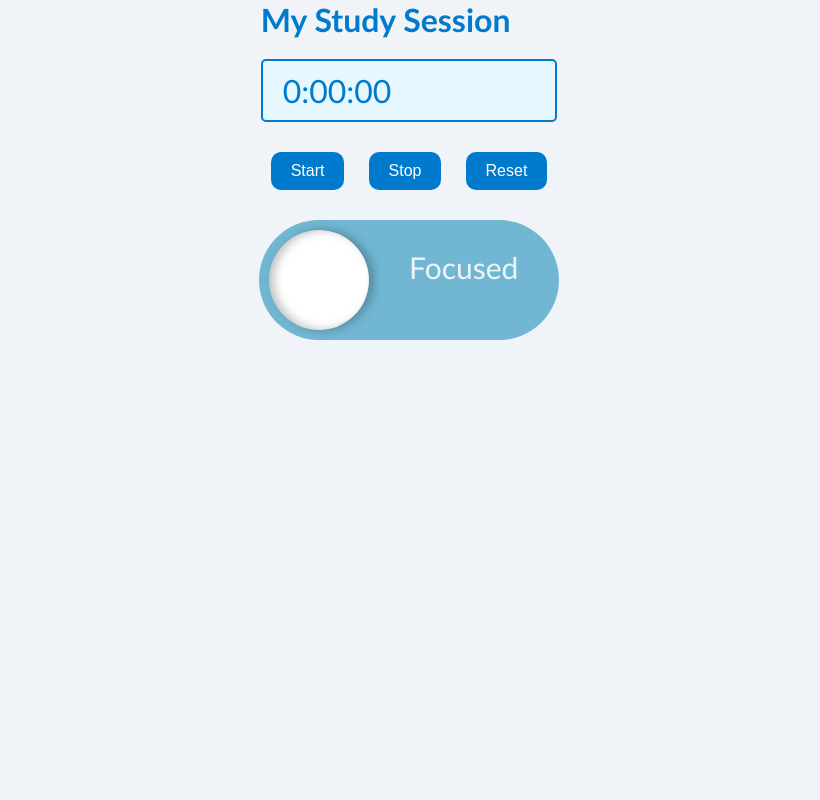
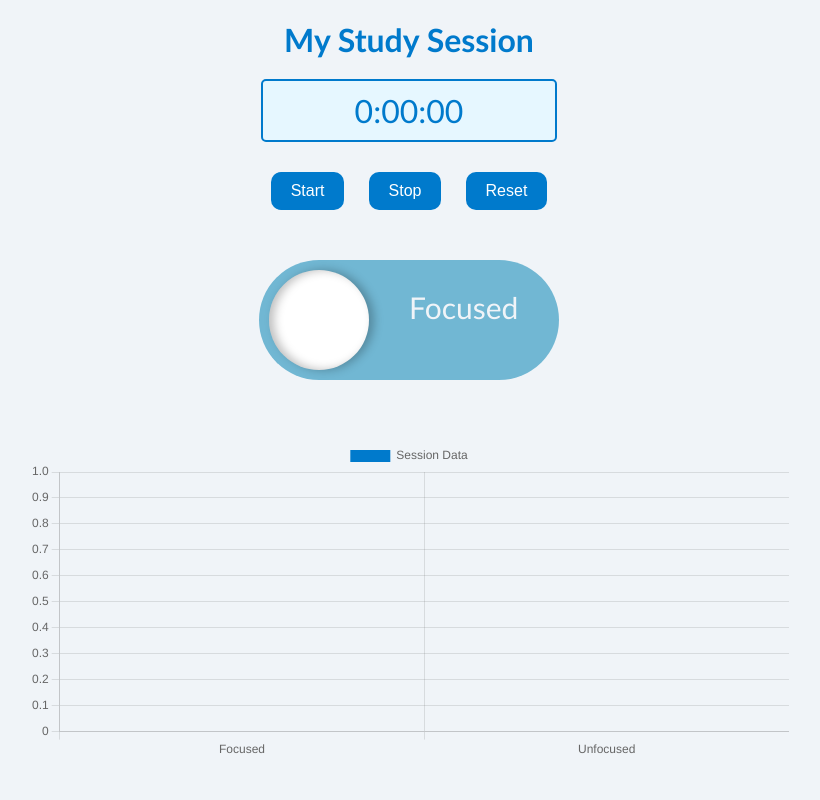
Before and after one commit to theGarvitJain/natHacks2024, a Flask app: page / in a window 1280 px wide. Shown: the whole page, without its empty margins (231-1051 px from the left). Run offline with Flask 3, Linux system fonts and the light colour scheme.

Commit message:
timer.html

```diff
--- a/flask_webapp/templates/timer.html
+++ b/flask_webapp/templates/timer.html
@@ -6,24 +6,33 @@
     <meta name="viewport" content="width=device-width, initial-scale=1.0">
     <title>My Study Session</title>
     <link rel="stylesheet" href="{{ url_for('static', filename='styles.css') }}">
+    <!-- Chart.js CDN -->
+    <script src="https://cdn.jsdelivr.net/npm/chart.js"></script>
 </head>
 <body>
-    <div>
+    <div class="timer-container">
         <h1>My Study Session</h1>
         <div id="timer">0:00:00</div>
         <button onclick="startTimer()">Start</button>
         <button onclick="stopTimer()">Stop</button>
         <button onclick="resetTimer()">Reset</button>
     </div>
+
     <div class="toggle-btn">
-      <span class="switch"></span>
-      <span class="focused">Focused</span>
-      <span class="unfocused">Unfocused</span>
+        <span class="switch"></span>
+        <span class="focused">Focused</span>
+        <span class="unfocused">Unfocused</span>
+    </div>
+    <div class="graph-container">
+        <canvas id="sessionBarGraph"></canvas>
     </div>
 
     <!-- jQuery CDN Link -->
     <script src="https://ajax.googleapis.com/ajax/libs/jquery/3.6.0/jquery.min.js"></script>
     <!-- Custom js -->
     <script src="{{ url_for('static', filename='scripts.js') }}"></script>
-  </body>
+
+
+
+</body>
 </html>
```
